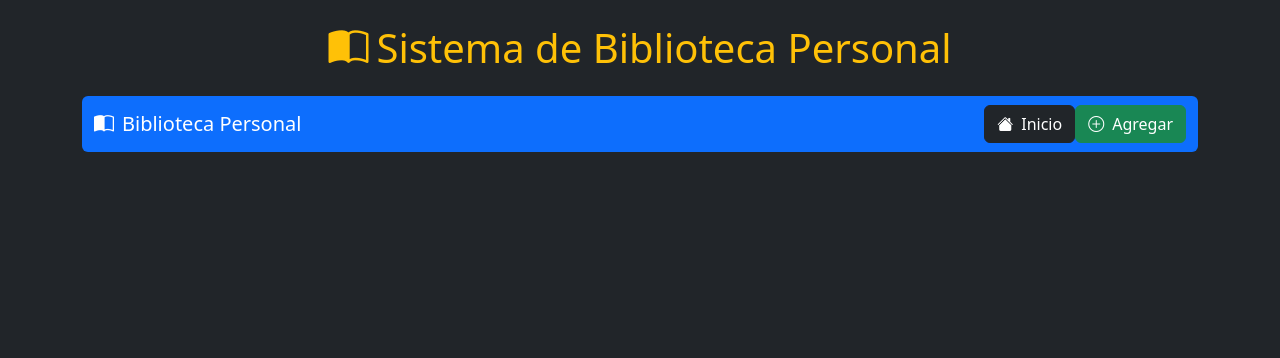
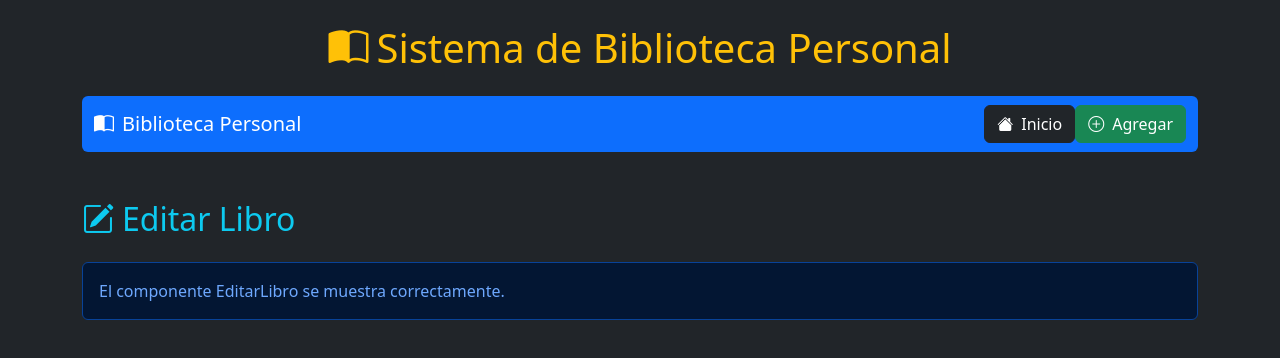
Before and after one commit to JATR96/biblioteca_react, a React (Vite) app in the folder biblio-react/: page /editar/1 in a window 1280 px wide. Shown: the top 358 px of the page. Built offline with nearby package versions, Linux system fonts and the light colour scheme.

Commit message:
se crea boton editar

```diff
--- a/biblio-react/src/App.jsx
+++ b/biblio-react/src/App.jsx
@@ -9,6 +9,8 @@ import Navegacion from "./componentes/Navegacion";
 import ListadoLibros from "./libros/ListadoLibros";
 
 import AgregarLibro from "./libros/AgregarLibro";
+
+import EditarLibro from "./libros/EditarLibro";
 
 function App() {
 
@@ -44,6 +46,12 @@ function App() {
             element={<AgregarLibro />}
           />
 
+          {/* Ruta editar */}
+          <Route
+            path="/editar/:id"
+            element={<EditarLibro />}
+          />
+
         </Routes>
 
       </div>
--- /dev/null
+++ b/biblio-react/src/libros/EditarLibro.jsx
@@ -0,0 +1,24 @@
+function EditarLibro() {
+
+    return (
+
+        <div className="mt-5">
+
+            <h2 className="text-info">
+
+                <i className="bi bi-pencil-square me-2"></i>
+
+                Editar Libro
+            </h2>
+
+            <div className="alert alert-primary mt-4">
+
+                El componente EditarLibro se muestra correctamente.
+
+            </div>
+
+        </div>
+    );
+}
+
+export default EditarLibro;
--- a/biblio-react/src/libros/ListadoLibros.jsx
+++ b/biblio-react/src/libros/ListadoLibros.jsx
@@ -1,4 +1,6 @@
 import { useEffect, useState } from "react";
+
+import { Link } from "react-router-dom";
 
 import { listarLibros } from "../api/libros";
 
@@ -8,14 +10,14 @@ function ListadoLibros() {
     // =====================================================
     // Estado del listado de libros
     // =====================================================
-    // [NUEVO]
+
     const [libros, setLibros] = useState([]);
 
 
     // =====================================================
     // Obtener libros del backend
     // =====================================================
-    // [NUEVO]
+
     async function cargarLibros() {
 
         try {
@@ -70,6 +72,7 @@ function ListadoLibros() {
                             <th>Título</th>
                             <th>Autor</th>
                             <th>Rating</th>
+                            <th>Acciones</th>
                         </tr>
 
                     </thead>
@@ -88,6 +91,21 @@ function ListadoLibros() {
 
                                 <td>{libro.rating}</td>
 
+                                {/* Botón editar */}
+
+                                <td>
+
+                                    <Link
+                                        to={`/editar/${libro.id}`}
+                                        className="btn btn-primary btn-sm"
+                                    >
+                                        <i className="bi bi-pencil-square me-2"></i>
+
+                                        Editar
+                                    </Link>
+
+                                </td>
+
                             </tr>
                         ))}
 
```
